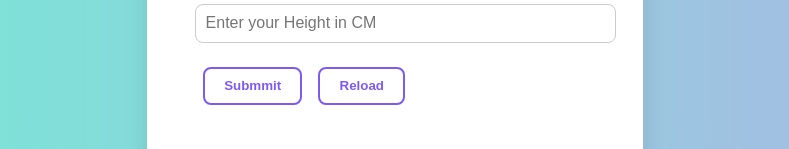
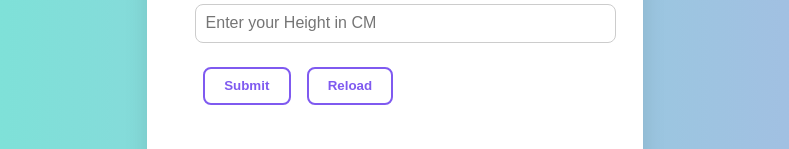
Before and after one commit to dinesh-bazgain/BMI_Calculator, a React (Create React App) app: page / in a window 1280 px wide. Shown: the part 388-537 px from the top of the page, without its empty margins (245-1034 px from the left). Built offline with nearby package versions, Linux system fonts and the light colour scheme.

Commit message:
cahnge in the spelling mistake

```diff
--- a/src/App.js
+++ b/src/App.js
@@ -63,10 +63,10 @@ function App() {
             />
           </div>
           <div>
-            <button className="btn" type="submmit">
-              Submmit
+            <button className="btn" type="submit">
+              Submit
             </button>
-            <button className="btn" onClick={reload} type="submmit">
+            <button className="btn" onClick={reload} type="submit">
               Reload
             </button>
           </div>
```
